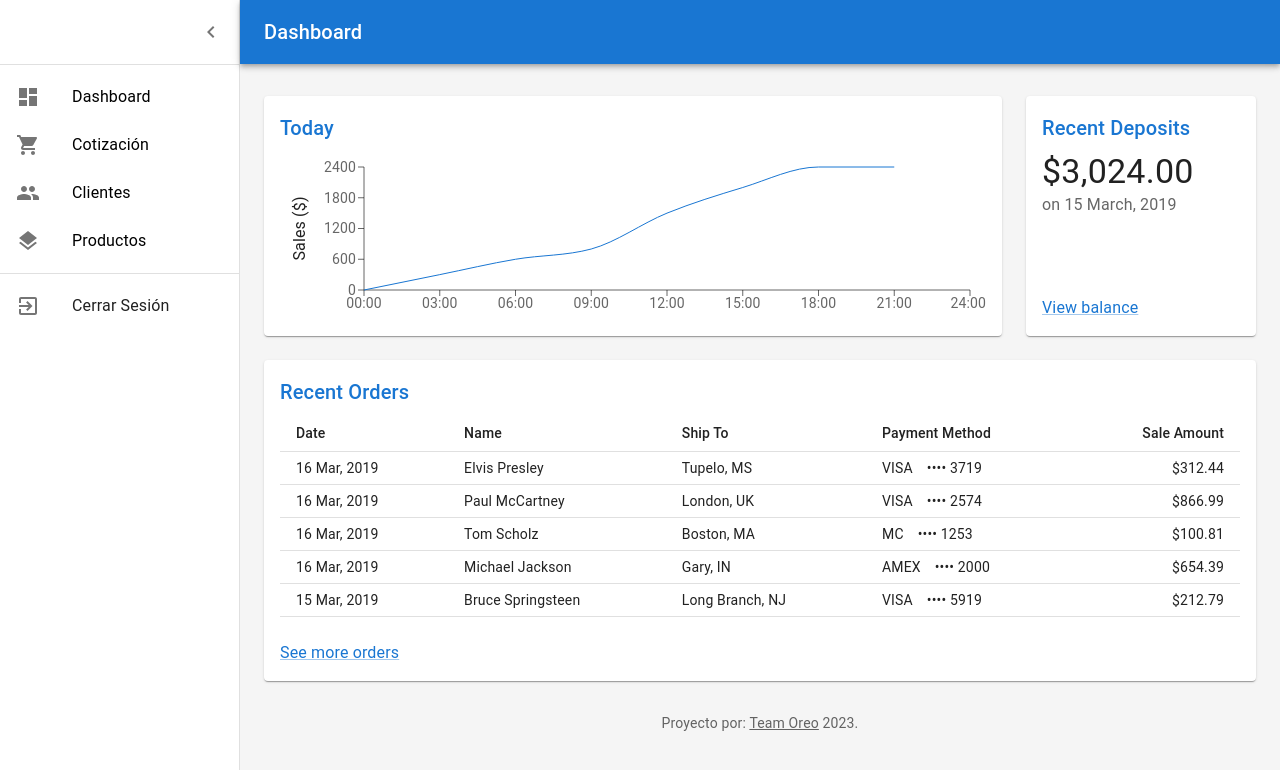
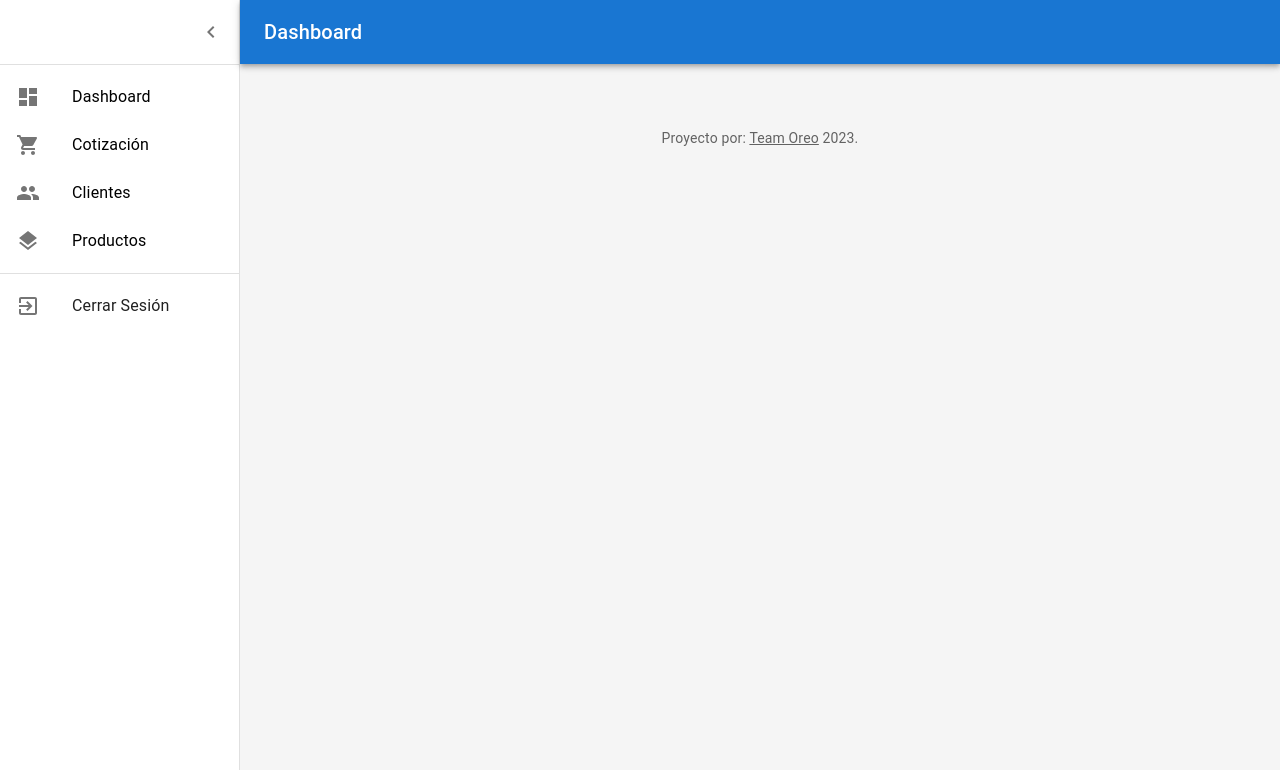
Before and after one commit to barrosjss/Hackathon-QuoteManagement, a React (Vite) app: page / in a window 1280 px wide. Shown: the top 770 px of the page. Built offline with nearby package versions, Linux system fonts and the light colour scheme; no server answers.

Commit message:
change::DashBoard.jsx

```diff
--- a/src/pages/DashBoard.jsx
+++ b/src/pages/DashBoard.jsx
@@ -1,50 +1,11 @@
 import * as React from 'react';
 import Container from '@mui/material/Container';
-import Grid from '@mui/material/Grid';
-import Paper from '@mui/material/Paper';
-import Chart from '../components/Chart';
-import Deposits from '../components/Deposits';
-import Orders from '../components/Orders';
 import Footer from '../components/Footer';
 
 export default function Dashboard() {
   return (
     <>
       <Container maxWidth="lg" sx={{ mt: 4, mb: 4 }}>
-        <Grid container spacing={3}>
-          {/* Chart */}
-          <Grid item xs={12} md={8} lg={9}>
-            <Paper
-              sx={{
-                p: 2,
-                display: 'flex',
-                flexDirection: 'column',
-                height: 240,
-              }}
-            >
-              <Chart />
-            </Paper>
-          </Grid>
-          {/* Recent Deposits */}
-          <Grid item xs={12} md={4} lg={3}>
-            <Paper
-              sx={{
-                p: 2,
-                display: 'flex',
-                flexDirection: 'column',
-                height: 240,
-              }}
-            >
-              <Deposits />
-            </Paper>
-          </Grid>
-          {/* Recent Orders */}
-          <Grid item xs={12}>
-            <Paper sx={{ p: 2, display: 'flex', flexDirection: 'column' }}>
-              <Orders />
-            </Paper>
-          </Grid>
-        </Grid>
         <Footer sx={{ pt: 4 }} />
       </Container>
     </>
```
